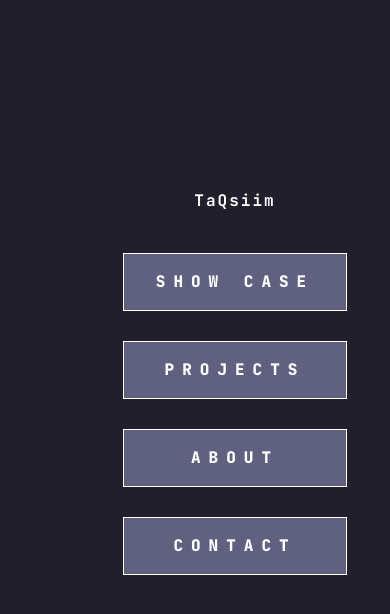
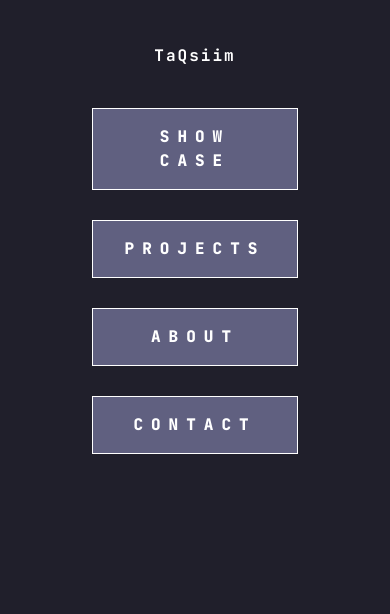
Before and after one commit to TaQsiimUwU/TaQsiimUwU.github.io, a React (Vite) app: page / in a window 390 px wide. Shown: the top 614 px of the page. Built offline with nearby package versions, Linux system fonts and the light colour scheme.

Commit message:
feat: refactor CSS and JSX structure; improve responsiveness and update animations in Home and styling variables

```diff
--- a/src/Styles/index.css
+++ b/src/Styles/index.css
@@ -2,7 +2,7 @@
 @import "tailwindcss";
 
 /* Original index.css content */
-@utilities container {
+/* @utilities container {
 margin-inline: auto;
 padding-inline: 2rem;
 
@@ -25,13 +25,13 @@
 @media (min-width: 1536px) {
   max-width: 1536px;
 }
-}
+} */
 
 
 body {
 /* cursor: crosshair; */
 cursor: url("../assets/cursor-alt-svgrepo-com.svg"), crosshair;
-  overflow: hidden;
+/* overflow: hidden; */
 width: 100%;
 max-width: 100%;
 box-sizing: border-box;
@@ -67,34 +67,32 @@ button{
 /* Content from Home.css */
 
 #content-container {
-margin-top: 10rem;
-margin-left: 5rem;
+/* margin: 12%; */
+margin-top: 5%;
+margin-left: 18%;
+margin-right: 18%;
+
+/* margin-left: 10%; */
+/* width: 80%; */
 justify-content: center;
 }
-
+#main-content{
+  /* height: 400px; */
+  padding: 5%;
+}
 
 #main-content-decoration.hide-main-content {
 display: none;
 }
 
 #main-content-decoration.show-main-content {
-width: 150%;
-height: 600px;
-/* overflow: auto; */
+
+overflow: auto;
 border: none;
-margin-right: 5%;
 position: relative;
 padding: 5rem;
 box-sizing: border-box;
 
-/* Responsive padding */
-@media (min-width: 768px) {
-  /* padding: 2rem; */
-}
-
-@media (min-width: 1024px) {
-  /* padding: 10rem; */
-}
 }
 /* Add new frame styling with double border */
 #main-content-decoration.show-main-content::before {
@@ -115,7 +113,6 @@ top: 0;
 left: 0;
 right: 0;
 bottom: 0;
-/* border: 1px solid var(--text, #fff); */
 pointer-events: none;
 }
 
@@ -196,7 +193,13 @@ margin: 30px; /* Adds some spacing from the edges */
 
 
 /* Content from menu.css */
-#menu {
+
+
+#menu.hide{
+  display: none;
+}
+
+#menu.show {
 margin-bottom: 100px;
 letter-spacing: 8px;
 text-align: center;
@@ -344,9 +347,12 @@ text-align: center;
 position: absolute;
 top: 0;
 left: 50%;
+/* right: 50%; */
+/* transform: translateX(50%); */
 transform: translateX(-50%);
 font-size: 2.25rem;
 margin-top: 30px;
+/* animation: var(--animation-pulse); */
 }
 
 .projects-grid {
@@ -410,7 +416,7 @@ transform: rotate(40deg);
 
 .card .text {
 font-weight: bolder;
-font-size: 4rem;
+font-size: 2rem;
 background: linear-gradient(45deg, #000000 4%, #fff, #000);
 background-clip: text;
 color: transparent;
@@ -441,6 +447,13 @@ width: 1px;
 height: 100%;
 }
 
+/* About me */
+.about-content{
+  padding-top: 5%;
+  font-size: 1.2rem;
+}
+
+
 
 /* footer */
 .footerStyle p {
--- a/src/Styles/var.css
+++ b/src/Styles/var.css
@@ -38,12 +38,12 @@
 @keyframes pulse-subtle {
    0%,
    100% {
-      transform: scale(1);
+      /* transform: scale(1); */
       opacity: 1;
    }
    50% {
-      transform: scale(1.05);
-      opacity: 0.8;
+      transform: scale(1.02);
+      opacity: 0.5;
    }
 }
 @keyframes fade-in {
--- a/src/pages/Home.jsx
+++ b/src/pages/Home.jsx
@@ -48,9 +48,9 @@ export const Home = () => {
       />
       */}
         {/* Content Container */}
-        <div className="flex-grow flex items-center justify-center" id="content-container">
+        <div className="items-center justify-center" id="content-container">
           {/* Navbar */}
-          <div className="w-full max-w-4xl flex flex-col items-center" id="menu">
+          <div className={`${showMainContent ? 'hide' : 'show'}`} id="menu">
             <Menu onMenuItemClick={handleMenuItemClick} />
           </div>
 
```
Lines whose indentation alone changed are shown as unchanged.
